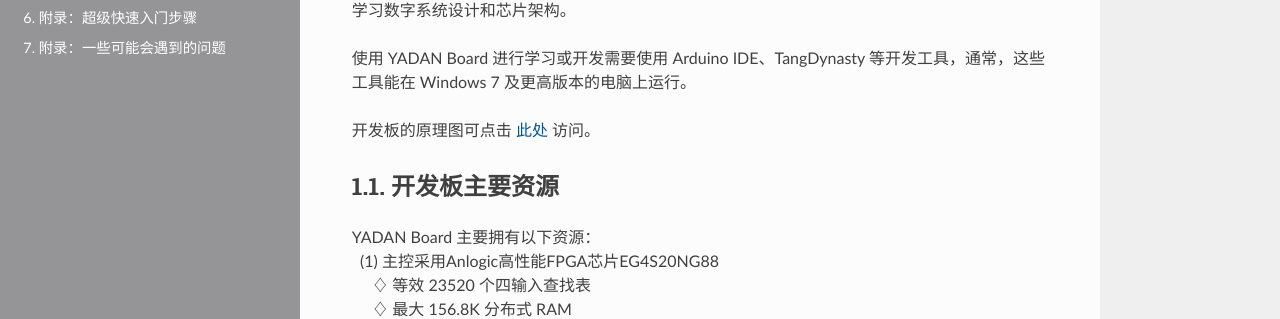
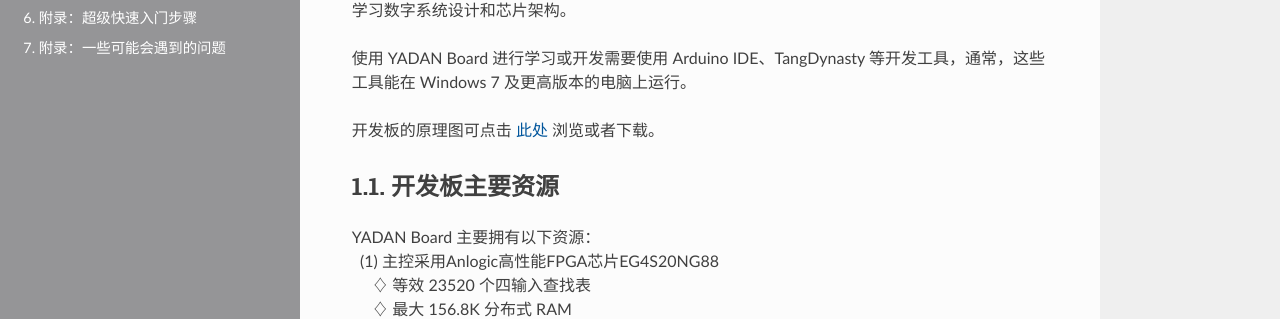
Before and after one commit to CSY-tvgo/YADAN-Docs, a Sphinx documentation site: the page built from docs/source/chap1.md, in a window 1280 px wide and 900 px high. Shown: the part 361-680 px from the top of the window. Built offline with Sphinx 7.4.7 and the Read the Docs theme 2.0.0, drawn with Linux system fonts in a browser that asks for light colours.

```diff
--- a/docs/source/chap1.md
+++ b/docs/source/chap1.md
@@ -8,7 +8,7 @@
 
 使用 YADAN Board 进行学习或开发需要使用 Arduino IDE、TangDynasty 等开发工具，通常，这些工具能在 Windows 7 及更高版本的电脑上运行。
 
-开发板的原理图可点击 [此处](attachments/Schematic_YADAN_v1_0_1_20211228_B.pdf) 访问。
+开发板的原理图可点击 [此处](attachments/Schematic_YADAN_v1_0_1_20211228_B.pdf) 浏览或者下载。
 
 ## 开发板主要资源
 
```
